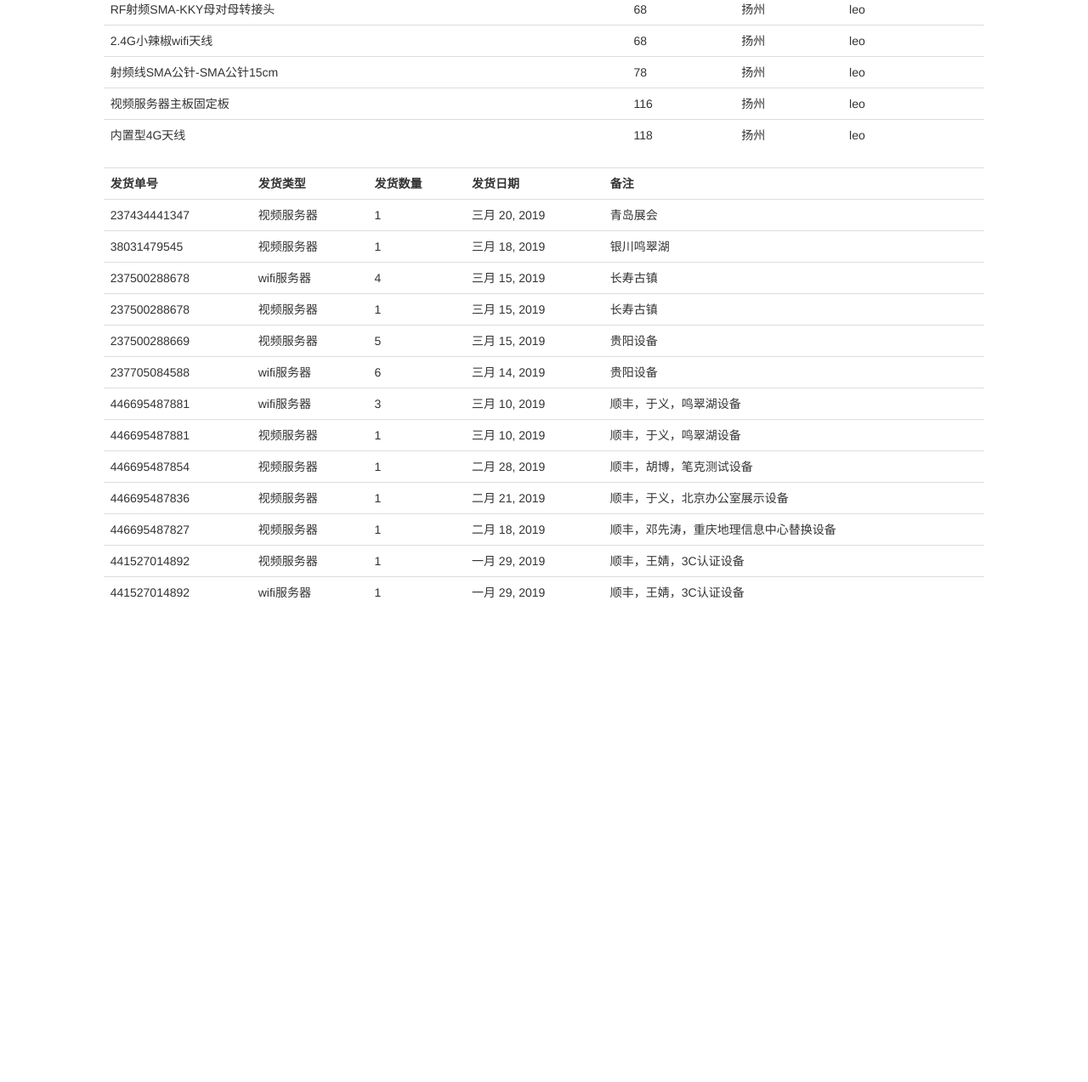
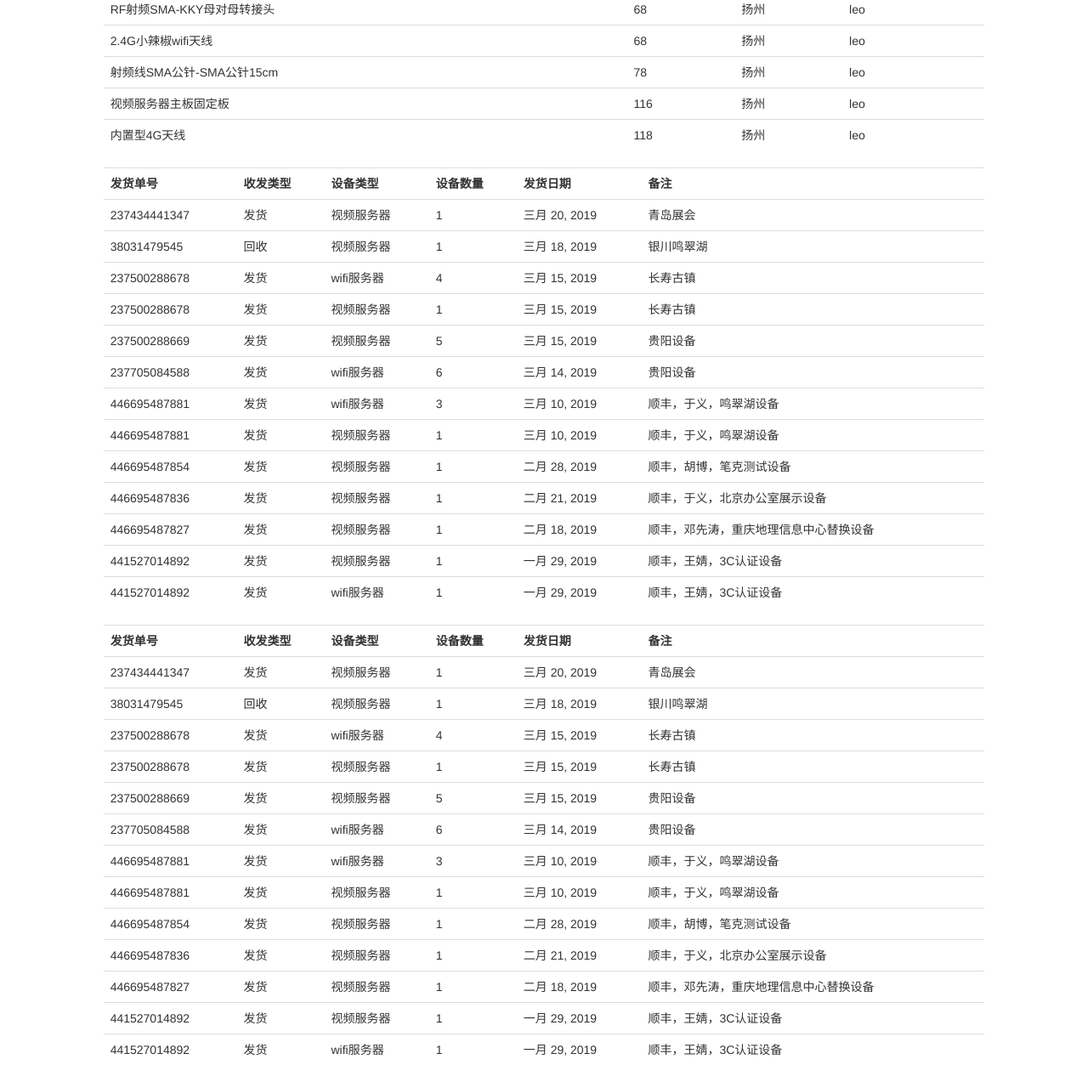
Before and after one commit to Leo464066018/hello, a Django app: template store/templates/store/list.html in a window 1280 px wide. Shown: the part 672-1945 px from the top of the page at 85% size. Before the commit the page ends 1376 px from the top, so only its background shows below. Run offline with Django 3.2, Linux system fonts and the light colour scheme; the template is opened without the code that fills it: values that come from a table or form of the project are taken from there, others are empty; data comes from the database, SQL or seed files in the repository; both versions use the stored data as it was after the commit.

Commit message:
完成回收服务器功能

```diff
--- a/store/models.py
+++ b/store/models.py
@@ -53,8 +53,10 @@ class Operation(models.Model):
 
 class PostManage(models.Model):
     SERVERTYPES = (('wifi', 'wifi服务器'), ('video', '视频服务器'))
+    SENDORRECEIVE = (('send', '发货'), ('receive', '回收'))
     post_num = models.IntegerField(verbose_name='单号')
     post_date = models.DateField(verbose_name='发货日期')
+    post_type = models.CharField(max_length=8, choices=SENDORRECEIVE, default='send', verbose_name='收寄类型')
     server_type = models.CharField(max_length=20, choices=SERVERTYPES, verbose_name='型号')
     server_num = models.IntegerField(verbose_name='数量')
     note_text = models.CharField(max_length=128, verbose_name='备注')
--- a/store/templates/store/list.html
+++ b/store/templates/store/list.html
@@ -27,14 +27,38 @@
 <table class="table">
     <tr>
         <th>发货单号</th>
-        <th>发货类型</th>
-        <th>发货数量</th>
+        <th>收发类型</th>
+        <th>设备类型</th>
+        <th>设备数量</th>
         <th>发货日期</th>
         <th>备注</th>
     </tr>
-    {% for pm in postmanage %}
+    {% for pm in postmanage_sends %}
         <tr>
             <td>{{ pm.post_num }}</td>
+            <td>{{ pm.get_post_type_display }}</td>
+            <td>{{ pm.get_server_type_display }}</td>
+            <td>{{ pm.server_num }}</td>
+            <td>{{ pm.post_date }}</td>
+            <td>{{ pm.note_text }}</td>
+        </tr>
+    {% empty %}
+        <h4>未查询到相关记录</h4>
+    {% endfor%}
+</table>
+<table class="table">
+    <tr>
+        <th>发货单号</th>
+        <th>收发类型</th>
+        <th>设备类型</th>
+        <th>设备数量</th>
+        <th>发货日期</th>
+        <th>备注</th>
+    </tr>
+    {% for pm in postmanage_receives %}
+        <tr>
+            <td>{{ pm.post_num }}</td>
+            <td>{{ pm.get_post_type_display }}</td>
             <td>{{ pm.get_server_type_display }}</td>
             <td>{{ pm.server_num }}</td>
             <td>{{ pm.post_date }}</td>
--- a/store/templates/store/postmanage.html
+++ b/store/templates/store/postmanage.html
@@ -30,14 +30,16 @@
                     <table class="table">
                         <tr>
                             <th>发货单号</th>
-                            <th>发货类型</th>
-                            <th>发货数量</th>
+                            <th>收发类型</th>
+                            <th>设备类型</th>
+                            <th>设备数量</th>
                             <th>发货日期</th>
                             <th>备注</th>
                         </tr>
                         {% for p in posts %}
                         <tr>
                             <td>{{ p.post_num }}</td>
+                            <td>{{ p.get_post_type_display }}</td>
                             <td>{{ p.get_server_type_display }}</td>
                             <td>{{ p.server_num }}</td>
                             <td>{{ p.post_date }}</td>
```
Also changed, not shown: store/forms.py (+6 -1 lines), store/views.py (+26 -8 lines), db.sqlite3, store/migrations/0014_auto_20190322_1049.py (added).
